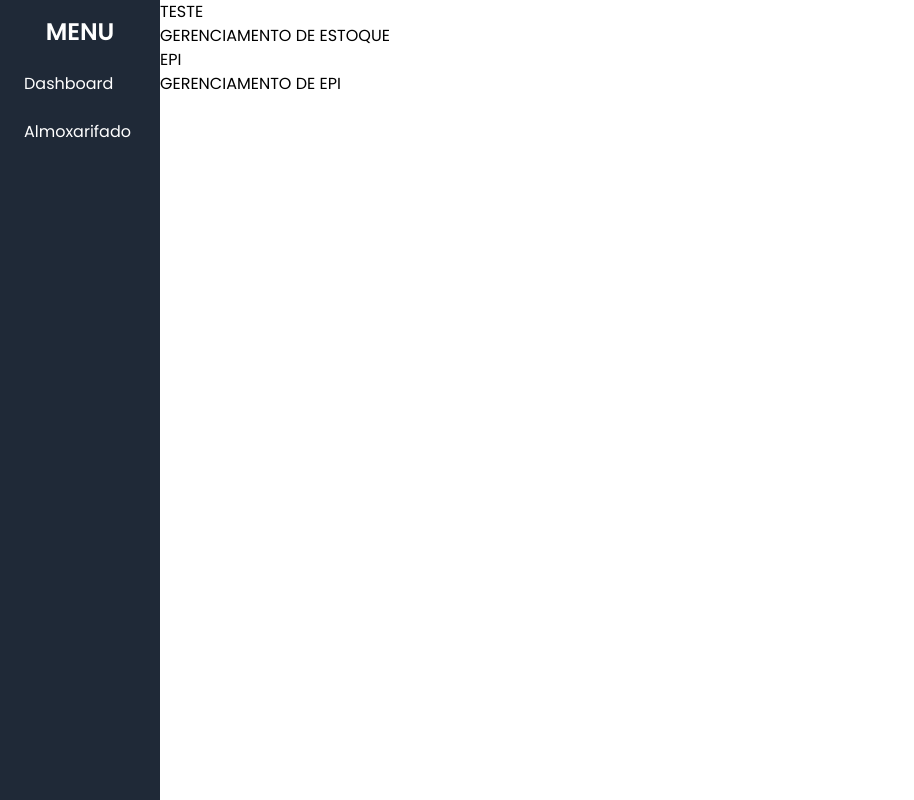
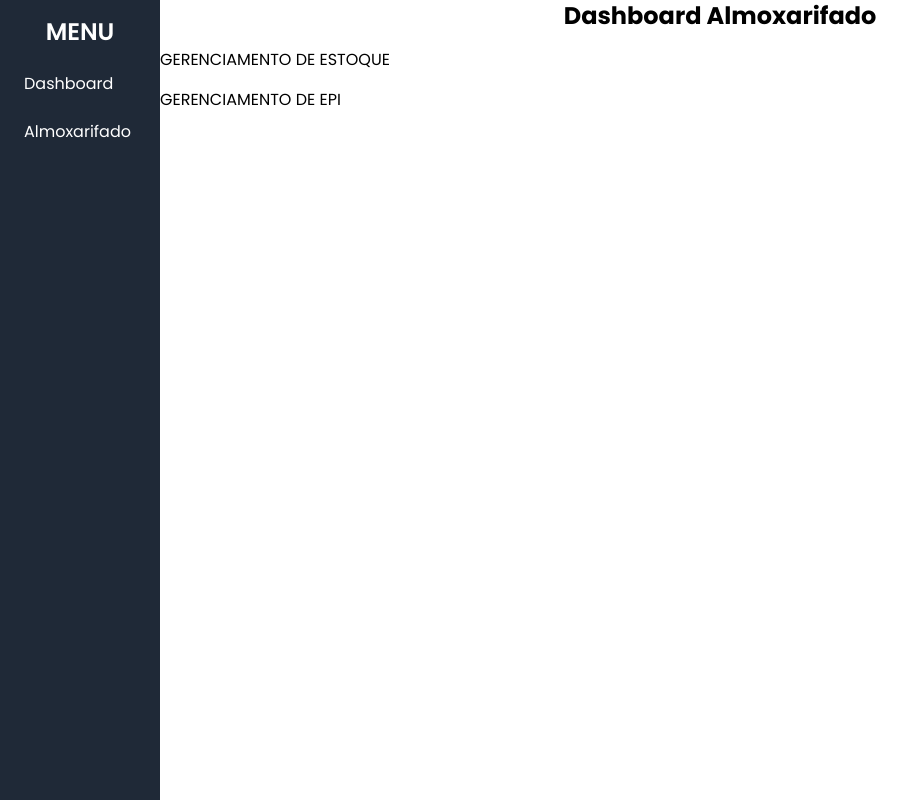
Before and after one commit to noahmeercy/dashboard-chiaperini, a React (Vite) app: page /almoxarifado-home in a window 1280 px wide. Shown: the whole page, without its empty margins (0-914 px from the left). Built offline with nearby package versions, Linux system fonts and the light colour scheme.

Commit message:
Update Home Almoxarifado
Refatorando o código para receber o Tailwind

```diff
--- a/src/containers/AlmoxarifadoHome/almoxarifadohome.jsx
+++ b/src/containers/AlmoxarifadoHome/almoxarifadohome.jsx
@@ -1,26 +1,22 @@
-import { Link } from 'react-router-dom'
-import './almoxarifadohome.css'
-
-
-
+import React from "react";
+import { Link } from "react-router-dom";
 
 function AlmoxarifadoHome() {
   return (
-        <main className='container-dash'>
-            <div className='container-card'>
-                <div className='card red'>
-                    <h3 className='tip'>TESTE</h3>
-                    <p className="second-text">GERENCIAMENTO DE ESTOQUE</p>
+    <main>
+        <h1 className="tw-flex tw-justify-center tw-text-2xl tw-font-bold tw-mb-4">
+          Dashboard Almoxarifado
+        </h1>
+        <div className="tw-mb-4">
+          <p>GERENCIAMENTO DE ESTOQUE</p>
         </div>
         <Link to={"/gerenciamento-epi"}>
-                    <div className='card blue'>
-                        <h3 className='tip'>EPI</h3>
-                        <p className="second-text">GERENCIAMENTO DE EPI</p>
+          <div>
+            <p>GERENCIAMENTO DE EPI</p>
           </div>
         </Link>
-            </div>
     </main>
-    )
+  );
 }
 
-export default AlmoxarifadoHome
+export default AlmoxarifadoHome;
```
Lines whose indentation alone changed are shown as unchanged.
